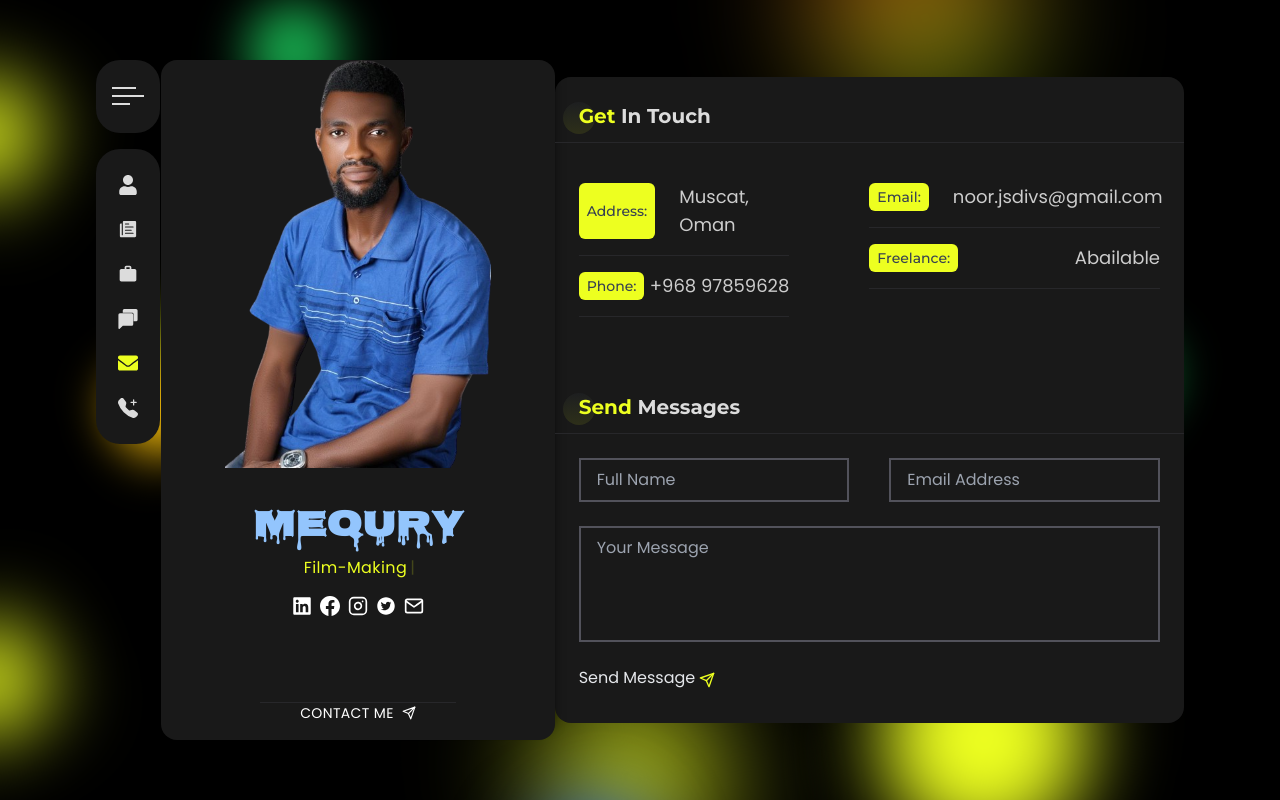
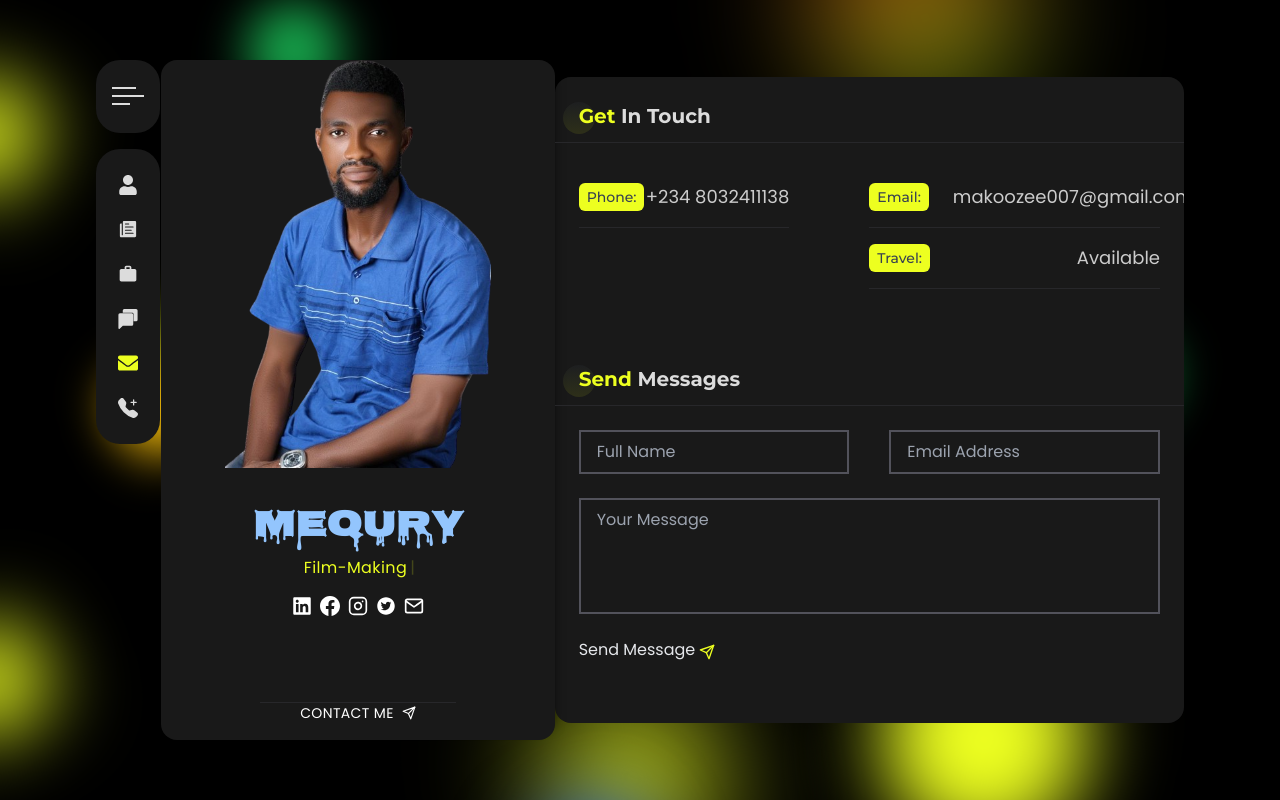
Before and after one commit to oladsdan/MequryPortfolio, a React (Create React App) app: page / in a window 1280 px wide. Both pictures are taken after a click on the element "CONTACT". Built offline with nearby package versions, Linux system fonts and the light colour scheme.

Commit message:
changes made

```diff
--- a/src/components/contact/Contact.js
+++ b/src/components/contact/Contact.js
@@ -69,17 +69,17 @@ const Contact = () => {
       <Title title="Get" subTitle="in Touch" />
       <div className="p-6 w-full flex flex-col md:flex-row justify-between gap-4 md:gap-10 lgl:gap-20">
         <div className="w-full lgl:w-1/2">
-          <p className="flex gap-6 justify-between w-full text-lg text-[#ccc] py-4 border-b-[1px] border-b-zinc-800">
+          {/* <p className="flex gap-6 justify-between w-full text-lg text-[#ccc] py-4 border-b-[1px] border-b-zinc-800">
             <span className="bg-designColor text-gray-700 text-sm font-titleFont font-medium px-2 rounded-md flex items-center justify-center">
               Address:
             </span>
             Muscat, Oman
-          </p>
+          </p> */}
           <p className="flex justify-between w-full text-lg text-[#ccc] py-4 border-b-[1px] border-b-zinc-800">
             <span className="bg-designColor text-gray-700 text-sm font-titleFont font-medium px-2 rounded-md flex items-center justify-center">
               Phone:
             </span>
-            +968 97859628
+            +234 8032411138
           </p>
         </div>
         <div className="w-full lgl:w-1/2">
@@ -87,13 +87,13 @@ const Contact = () => {
             <span className="bg-designColor text-gray-700 text-sm font-titleFont font-medium px-2 rounded-md flex items-center justify-center">
               Email:
             </span>
-            noor.jsdivs@gmail.com
+            makoozee007@gmail.com
           </p>
           <p className="flex justify-between w-full text-lg text-[#ccc] py-4 border-b-[1px] border-b-zinc-800">
             <span className="bg-designColor text-gray-700 text-sm font-titleFont font-medium px-2 rounded-md flex items-center justify-center">
-              Freelance:
+              Travel:
             </span>
-            Abailable
+            Available
           </p>
         </div>
       </div>
```
